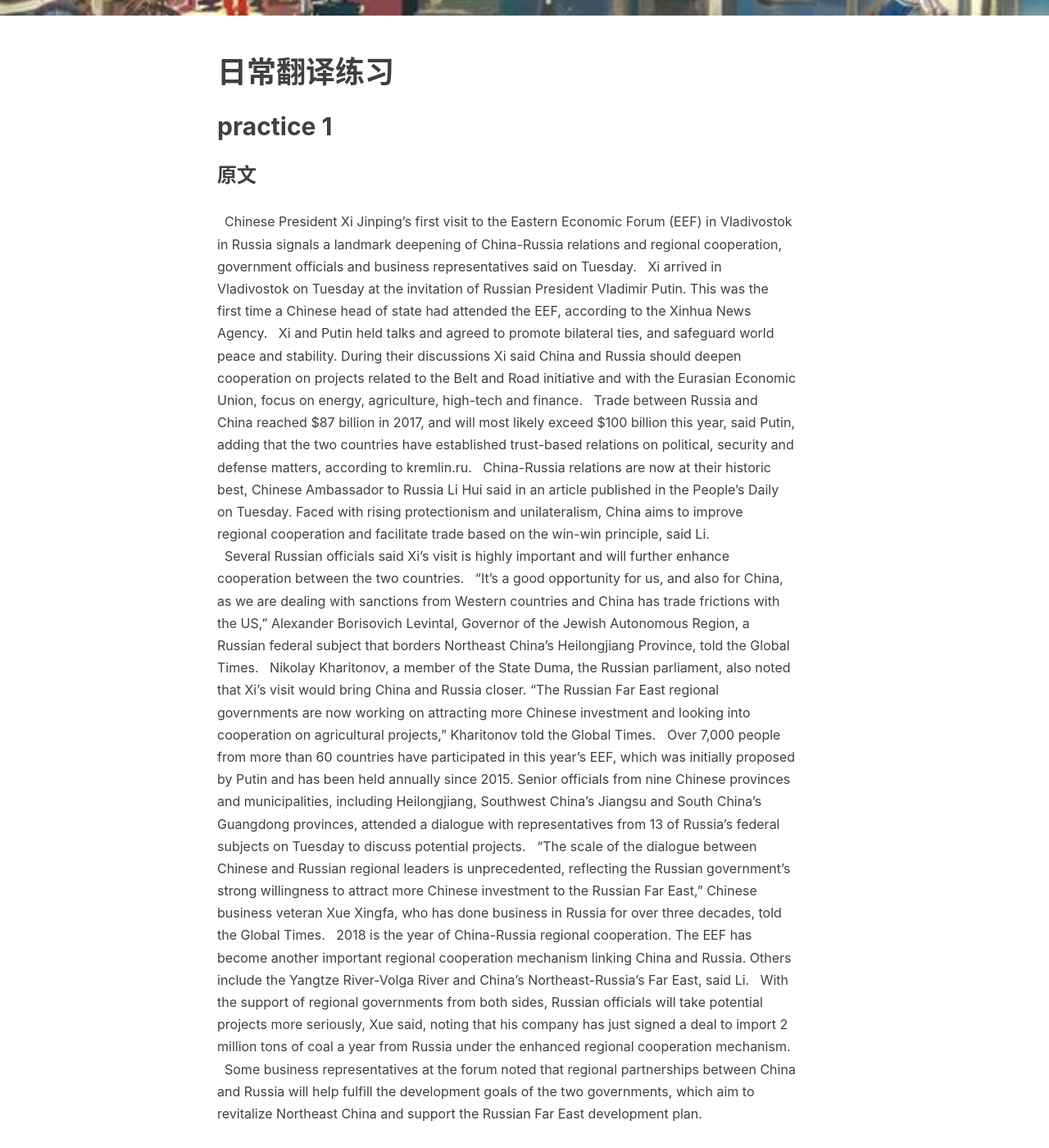
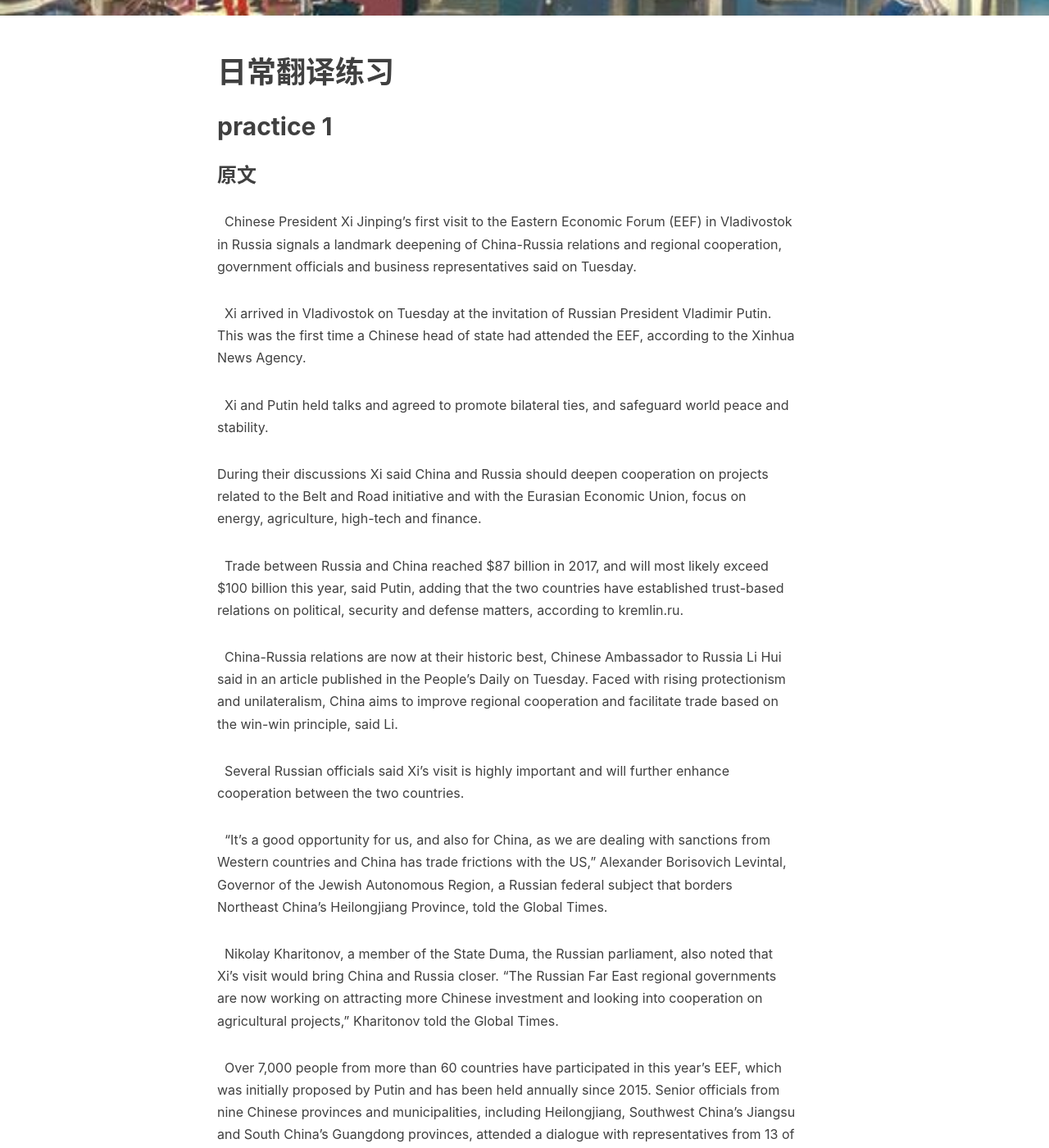
Before and after one commit to zzllover/zzllover.github.io, a Jekyll site: the page built from _posts/2018-09-22-tans-practice.md, in a window 1280 px wide and 1400 px high, scrolled down 504 px. Shown: the whole window at 82% size. Built offline with Jekyll 4.4.1, drawn with Linux system fonts in a browser that asks for light colours; nearby versions of some CDN libraries; comment, search, counter and statistics services are not loaded; some of the changed text lies outside the part shown.

Commit message:
modify p

```diff
--- a/_posts/2018-09-22-tans-practice.md
+++ b/_posts/2018-09-22-tans-practice.md
@@ -15,37 +15,60 @@ tags:
 
 ### 原文
 
+&nbsp;&nbsp;Chinese President Xi Jinping's first visit to the Eastern Economic Forum (EEF) in Vladivostok in Russia signals a landmark deepening of China-Russia relations and regional cooperation, government officials and business representatives said on Tuesday.
 
-&nbsp;&nbsp;Chinese President Xi Jinping's first visit to the Eastern Economic Forum (EEF) in Vladivostok in Russia signals a landmark deepening of China-Russia relations and regional cooperation, government officials and business representatives said on Tuesday.
 &nbsp;&nbsp;Xi arrived in Vladivostok on Tuesday at the invitation of Russian President Vladimir Putin. This was the first time a Chinese head of state had attended the EEF, according to the Xinhua News Agency.
+
 &nbsp;&nbsp;Xi and Putin held talks and agreed to promote bilateral ties, and safeguard world peace and stability.
+
 During their discussions Xi said China and Russia should deepen cooperation on projects related to the Belt and Road initiative and with the Eurasian Economic Union, focus on energy, agriculture, high-tech and finance.
+
 &nbsp;&nbsp;Trade between Russia and China reached $87 billion in 2017, and will most likely exceed $100 billion this year, said Putin, adding that the two countries have established trust-based relations on political, security and defense matters, according to kremlin.ru.
+
 &nbsp;&nbsp;China-Russia relations are now at their historic best, Chinese Ambassador to Russia Li Hui said in an article published in the People's Daily on Tuesday. Faced with rising protectionism and unilateralism, China aims to improve regional cooperation and facilitate trade based on the win-win principle, said Li.
+
 &nbsp;&nbsp;Several Russian officials said Xi's visit is highly important and will further enhance cooperation between the two countries.
+
 &nbsp;&nbsp;"It's a good opportunity for us, and also for China, as we are dealing with sanctions from Western countries and China has trade frictions with the US," Alexander Borisovich Levintal, Governor of the Jewish Autonomous Region, a Russian federal subject that borders Northeast China's Heilongjiang Province, told the Global Times.
+
 &nbsp;&nbsp;Nikolay Kharitonov, a member of the State Duma, the Russian parliament, also noted that Xi's visit would bring China and Russia closer. "The Russian Far East regional governments are now working on attracting more Chinese investment and looking into cooperation on agricultural projects," Kharitonov told the Global Times.
+
 &nbsp;&nbsp;Over 7,000 people from more than 60 countries have participated in this year's EEF, which was initially proposed by Putin and has been held annually since 2015. Senior officials from nine Chinese provinces and municipalities, including Heilongjiang, Southwest China's Jiangsu and South China's Guangdong provinces, attended a dialogue with representatives from 13 of Russia's federal subjects on Tuesday to discuss potential projects.
+
 &nbsp;&nbsp;"The scale of the dialogue between Chinese and Russian regional leaders is unprecedented, reflecting the Russian government's strong willingness to attract more Chinese investment to the Russian Far East," Chinese business veteran Xue Xingfa, who has done business in Russia for over three decades, told the Global Times.
+
 &nbsp;&nbsp;2018 is the year of China-Russia regional cooperation. The EEF has become another important regional cooperation mechanism linking China and Russia. Others include the Yangtze River-Volga River and China's Northeast-Russia's Far East, said Li.
+
 &nbsp;&nbsp;With the support of regional governments from both sides, Russian officials will take potential projects more seriously, Xue said, noting that his company has just signed a deal to import 2 million tons of coal a year from Russia under the enhanced regional cooperation mechanism.
+
 &nbsp;&nbsp;Some business representatives at the forum noted that regional partnerships between China and Russia will help fulfill the development goals of the two governments, which aim to revitalize Northeast China and support the Russian Far East development plan.
 
 ### 译文
 
 &nbsp;&nbsp;&nbsp;&nbsp;政府官员及商业代表于星期二称，国家主席习近平赴俄罗斯符拉迪沃斯托克首次出席东方经济论坛标志着中俄关系以及区域合作的进一步深化。
+
 &nbsp;&nbsp;&nbsp;&nbsp;应俄罗斯总统弗拉基米尔··普京邀请，国家主席习近平于星期二抵达符拉迪沃斯托克。据新华网报道，此次出访，是中国首脑第一次出席东方经济论坛。
 
 &nbsp;&nbsp;&nbsp;&nbsp;习近平主席与普京总统展开谈话，双方就共促双边关系，维护世界和平与稳定达成一致。
 
 &nbsp;&nbsp;&nbsp;&nbsp;谈话期间习近平主席提出，中俄双方应深化共建“一带一路”和欧亚经济联盟合作，扩大能源，农业，科技创新，金融等领域合作。
-&nbsp;&nbsp;&nbsp;&nbsp;据克里姆林宫网报道，普京称，2017年中俄贸易额共计870亿美元，预计今年有望超过1000亿美元。普京强调中俄双方已建立政治，安全，国防互信关系。
+
+&nbsp;&nbsp;&nbsp;&nbsp;据克里姆林宫网报道，普京称，2017年中俄贸易额共计870亿美元，预计今年有望超过1000亿美元。普京强调中俄双方已建立政治，安全，国防互信关系
+。
 &nbsp;&nbsp;&nbsp;&nbsp;星期二，中国驻俄罗斯大使李辉在中国日报一篇专栏中指出，中俄关系站上新的历史起点。李辉强调，面对日渐增长的贸易保护主义和单边主义，中国致力于加强区域合作，建设合作共赢的贸易关系。
+
 &nbsp;&nbsp;&nbsp;&nbsp;部分俄罗斯官员强调，习近平主席的本次访问对进一步深化中俄两国合作关系具有重要意义。
-&nbsp;&nbsp;&nbsp;&nbsp;犹太自治州（俄罗斯联邦主体，与中国黑龙江省接壤）州长列文塔尔·亚历山大·鲍里索维奇向《环球时报》讲述：“我国面临着来自西方国家的制裁，中国与美国发生贸易摩擦，因此对于中俄双方来说这都是一个良好的机遇。“
-&nbsp;&nbsp;&nbsp;&nbsp;俄罗斯联邦议会下议院-杜马议员尼古拉·哈利托诺夫也称，习近平主席的访问使中俄两国关系更进一步。尼古拉·哈利托诺夫向《环球时报》讲述：“俄罗斯远东地区政府正努力吸引中国投资，寻求农业项目合作。“
+
+&nbsp;&nbsp;&nbsp;&nbsp;犹太自治州（俄罗斯联邦主体，与中国黑龙江省接壤）州长列文塔尔·亚历山大·鲍里索维奇向《环球时报》讲述：“我国面临着来自西方国家的制裁，中国与美国发生贸易摩擦，因此对于中俄双方来说这都是一个良好的机遇。”
+
+&nbsp;&nbsp;&nbsp;&nbsp;俄罗斯联邦议会下议院-杜马议员尼古拉·哈利托诺夫也称，习近平主席的访问使中俄两国关系更进一步。尼古拉·哈利托诺夫向《环球时报》讲述：“俄罗斯远东地区政府正努力吸引中国投资，寻求农业项目合作。”
+
 &nbsp;&nbsp;&nbsp;&nbsp;东方经济论坛由俄罗斯总统普京于2015年发起，每年举办一次。今年有60多个国家，超过7000人与会。九名分别来自黑龙江，江苏，广东的中国省级及直辖市高层领导与13名俄罗斯联邦主体代表就潜在合作项目进行会谈。
-&nbsp;&nbsp;&nbsp;&nbsp;中国商业老手薛行发在俄罗斯商界纵横三十余年，他向《环球时报》讲述： “此次中俄地区领导人会晤规模史无前例，反映了俄罗斯政府对中国在远东地区投资的强烈愿望。“
+
+&nbsp;&nbsp;&nbsp;&nbsp;中国商业老手薛行发在俄罗斯商界纵横三十余年，他向《环球时报》讲述： “此次中俄地区领导人会晤规模史无前例，反映了俄罗斯政府对中国在远东地区投资的强烈愿望。”
+
 &nbsp;&nbsp;&nbsp;&nbsp;2018年为中俄区域合作之年。东方经济论坛成为继长江-伏尔加河及中国东北-俄罗斯远东计划之后，连结中俄两国区域合作的又一重要机制。
+
 &nbsp;&nbsp;&nbsp;&nbsp;薛行方称，在中俄双方区域政府的支持下，俄罗斯高层官员将以更加严谨的态度对待潜在合作项目。他强调，为深化区域合作机制，其公司刚与俄方签署协议，每年进口俄方200万吨煤。
+
 &nbsp;&nbsp;&nbsp;&nbsp;与会的商业代表称，中俄区域合作关系有助于双方政府实现复兴中国东北，援助俄罗斯远东发展计划的发展目标。
```
